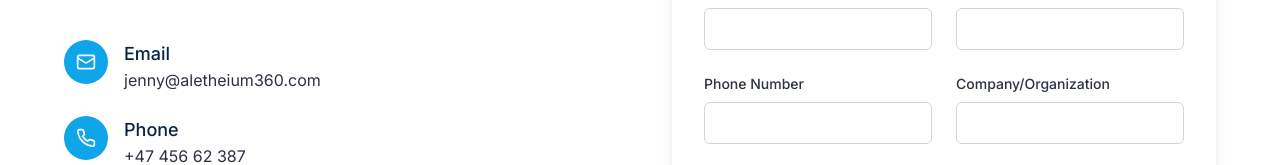
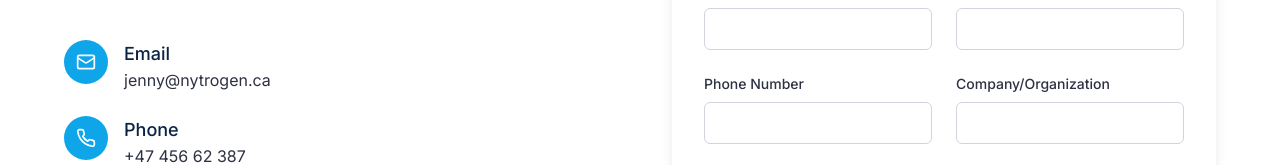
Before and after one commit to Jtwildcattt/aletheium-tech-focus, a React (Vite) app: page /contact in a window 1280 px wide. Shown: the part 508-673 px from the top of the page. Built offline with nearby package versions, Linux system fonts and the light colour scheme.

Commit message:
Update contact details
Change email address in contact form and footer.

```diff
--- a/src/components/ContactForm.tsx
+++ b/src/components/ContactForm.tsx
@@ -1,4 +1,3 @@
-
 import { useState } from 'react';
 import { Mail, Phone, MessageSquare } from 'lucide-react';
 
@@ -60,8 +59,8 @@ const ContactForm = () => {
                 </div>
                 <div>
                   <h3 className="text-lg font-medium text-aletheium-navy">Email</h3>
-                  <a href="mailto:jenny@aletheium360.com" className="text-aletheium-gray hover:text-aletheium-teal transition-colors duration-200">
-                    jenny@aletheium360.com
+                  <a href="mailto:jenny@nytrogen.ca" className="text-aletheium-gray hover:text-aletheium-teal transition-colors duration-200">
+                    jenny@nytrogen.ca
                   </a>
                 </div>
               </div>
--- a/src/components/Footer.tsx
+++ b/src/components/Footer.tsx
@@ -17,7 +17,7 @@ const Footer = () => {
             </p>
             <div className="flex space-x-4 mt-4">
               <a
-                href="mailto:jenny@aletheium360.com"
+                href="mailto:jenny@nytrogen.ca"
                 className="text-gray-300 hover:text-aletheium-teal transition duration-200"
                 aria-label="Email"
               >
@@ -64,7 +64,7 @@ const Footer = () => {
           <div>
             <h3 className="text-xl font-bold mb-4">Contact Us</h3>
             <p className="text-gray-300 mb-2">
-              <strong>Email:</strong> jenny@aletheium360.com
+              <strong>Email:</strong> jenny@nytrogen.ca
             </p>
             <p className="text-gray-300 mb-4">
               <strong>Phone:</strong> +47 456 62 387
```
